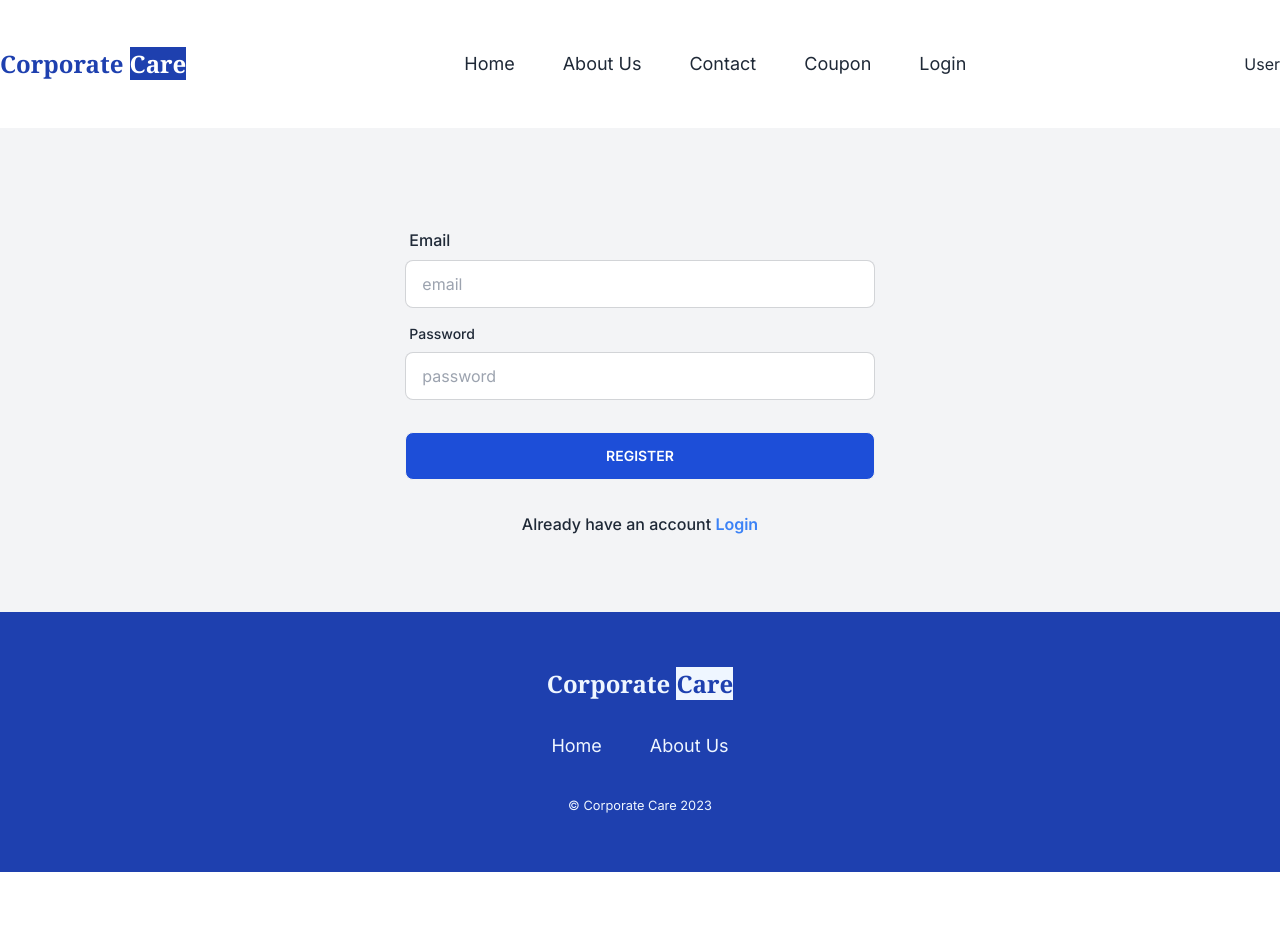
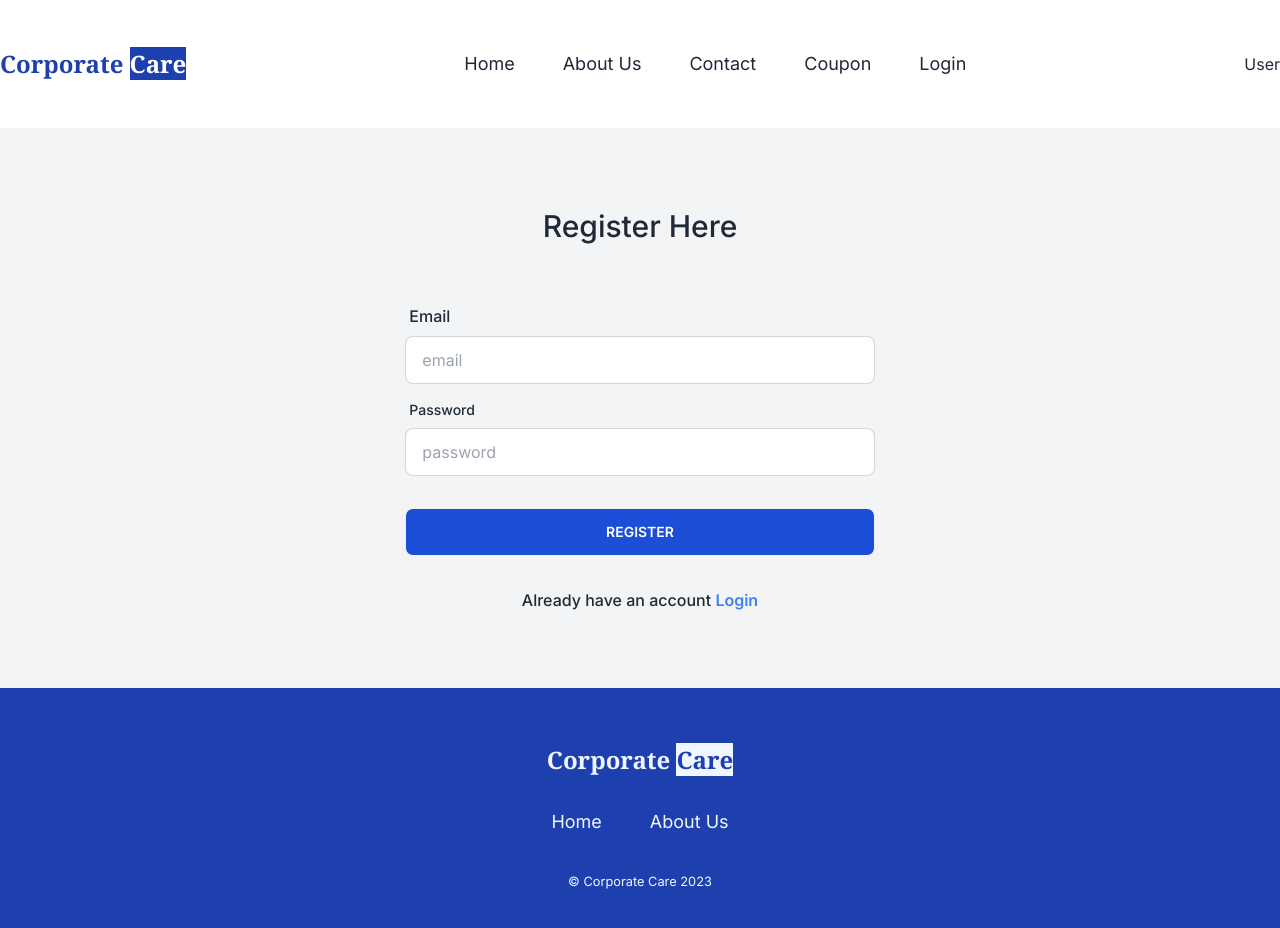
Before and after one commit to searchsakib/corporate-care, a React (Vite) app: page /register in a window 1280 px wide. Shown: the top 928 px of the page. Before the commit the page ends 872 px from the top, so only its background shows below. Built offline with nearby package versions, Linux system fonts and the light colour scheme.

Commit message:
login & register title added

```diff
--- a/src/components/Login/Login.jsx
+++ b/src/components/Login/Login.jsx
@@ -5,6 +5,7 @@ const Login = () => {
   return (
     <div className="pt-[60px] pb-[76px] bg-gray-100">
       <div className="mx-auto w-5/12 min-w-fit ">
+        <h2 className="text-3xl font-medium my-5 text-center">Login Here</h2>
         <form className="card-body">
           <div className="form-control">
             <label className="label">
--- a/src/components/Register/Register.jsx
+++ b/src/components/Register/Register.jsx
@@ -5,6 +5,9 @@ const Register = () => {
     <div>
       <div className="pt-[60px] pb-[76px] bg-gray-100">
         <div className="mx-auto w-5/12 min-w-fit ">
+          <h2 className="text-3xl font-medium my-5 text-center">
+            Register Here
+          </h2>
           <form className="card-body">
             <div className="form-control">
               <label className="label">
```
